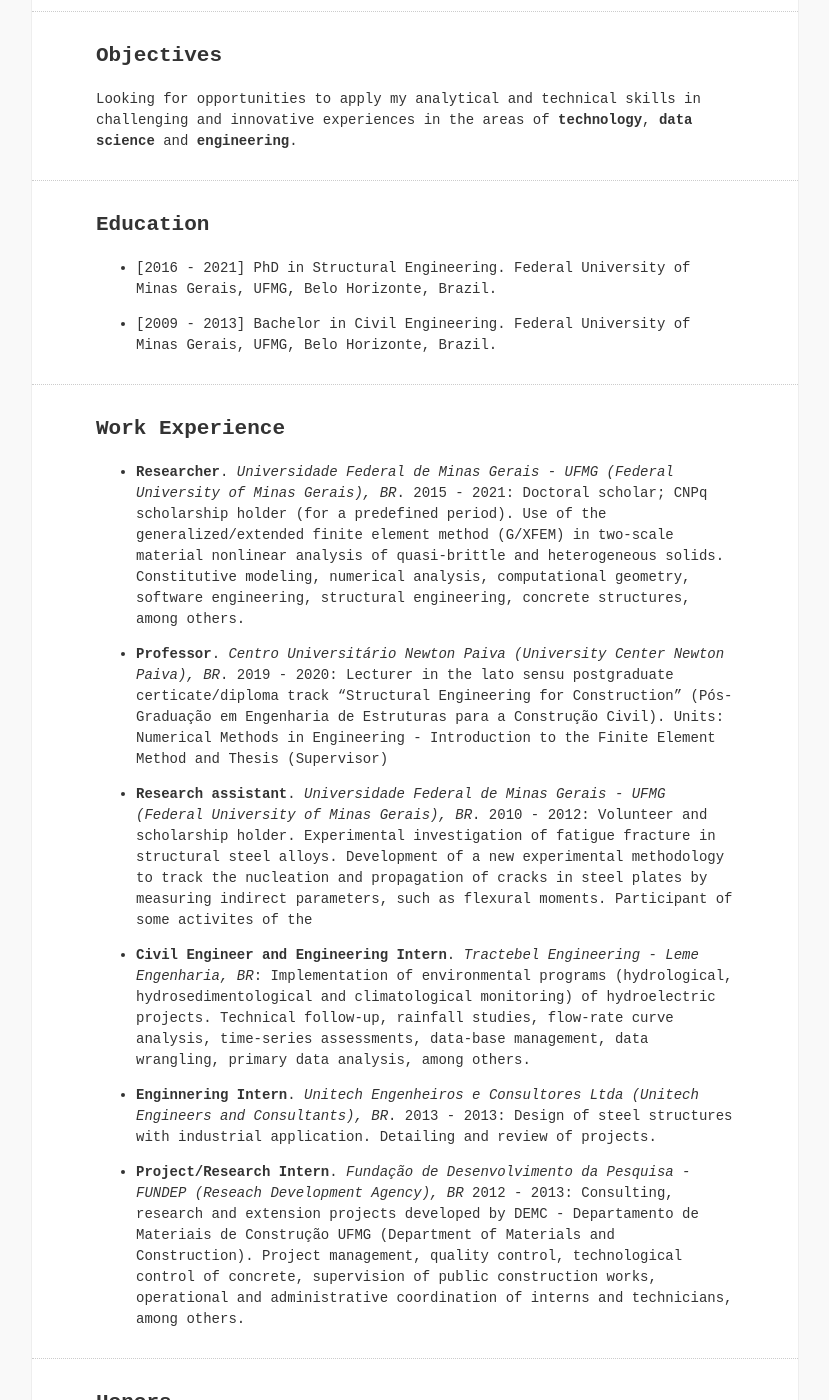
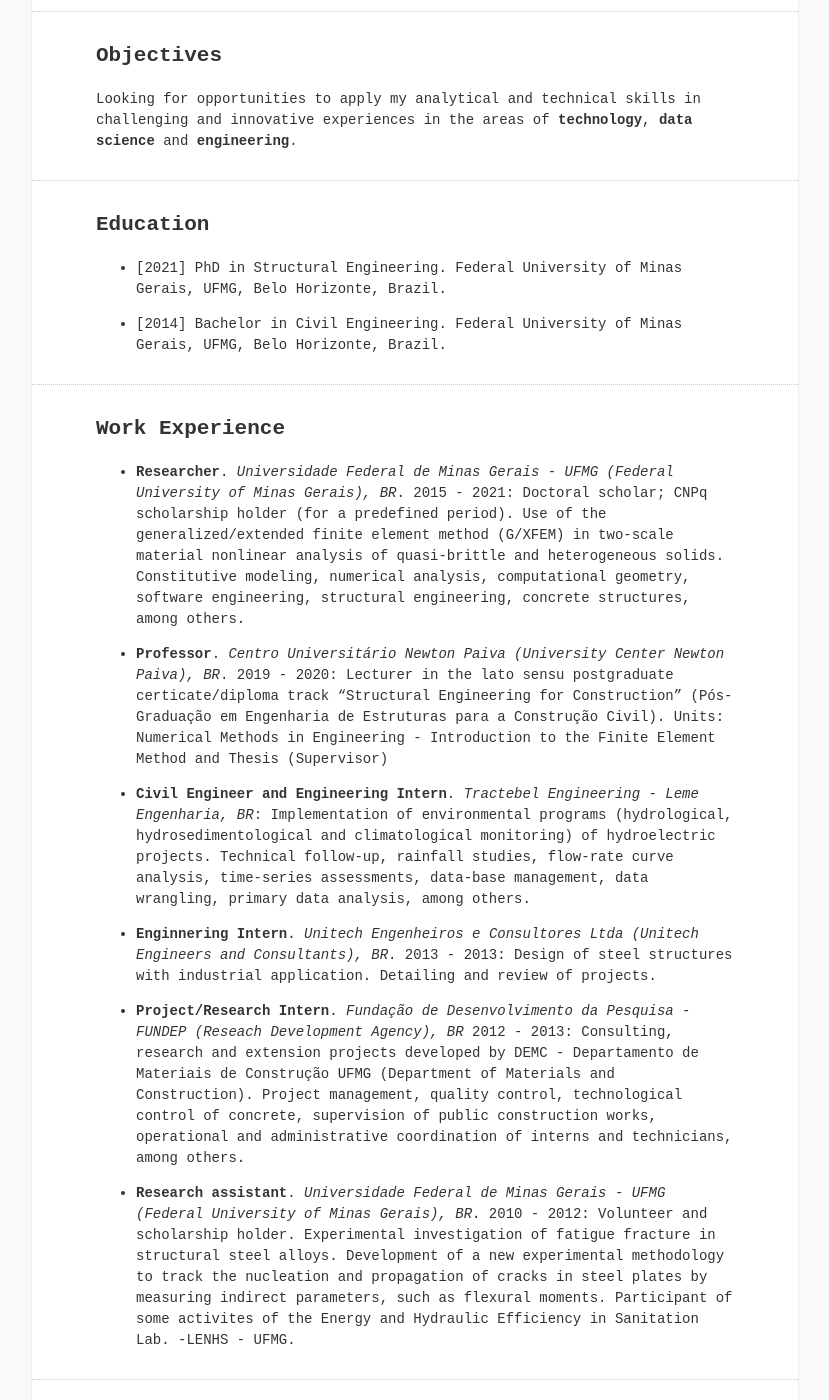
Before and after one commit to hasmonteiro/hasmonteiro.github.io, a Jekyll site: the page built from _pages/cv.md, in a window 1280 px wide and 1400 px high, scrolled down 1692 px. Shown: the whole window, without its empty margins (225-1054 px from the left). Built offline with Jekyll 4.4.1, drawn with Linux system fonts in a browser that asks for light colours; nearby versions of some CDN libraries.

Commit message:
update page cv and pdf; add cv_en pdf

```diff
--- a/_pages/cv.md
+++ b/_pages/cv.md
@@ -40,15 +40,12 @@
 
 Looking for opportunities to apply my analytical and technical skills in challenging and innovative experiences in the areas of __technology__, __data science__ and __engineering__.
 
-
-
-
 ______________________________________________________________________________________
 ## Education
 
-- [2016 - 2021] PhD in Structural Engineering. Federal University of Minas Gerais, UFMG, Belo Horizonte, Brazil.
+- [2021] PhD in Structural Engineering. Federal University of Minas Gerais, UFMG, Belo Horizonte, Brazil.
 
-- [2009 - 2013]	Bachelor in Civil Engineering. Federal University of Minas Gerais, UFMG, Belo Horizonte, Brazil.
+- [2014] Bachelor in Civil Engineering. Federal University of Minas Gerais, UFMG, Belo Horizonte, Brazil.
 
 ______________________________________________________________________________________
 ## Work Experience
@@ -57,13 +54,13 @@
 
 - __Professor__. _Centro Universitário Newton Paiva (University Center Newton Paiva), BR_. 2019 - 2020: Lecturer in the lato sensu postgraduate certicate/diploma track “Structural Engineering for Construction” (Pós-Graduação em Engenharia de Estruturas para a Construção Civil). Units: Numerical Methods in Engineering - Introduction to the Finite Element Method and Thesis (Supervisor)
 
-- __Research assistant__. _Universidade Federal de Minas Gerais - UFMG (Federal University of Minas Gerais), BR_. 2010 - 2012: Volunteer and scholarship holder. Experimental investigation of fatigue fracture in structural steel alloys. Development of a new experimental methodology to track the nucleation and propagation of cracks in steel plates by measuring indirect parameters, such as flexural moments. Participant of some activites of the
-
 - __Civil Engineer and Engineering Intern__. _Tractebel Engineering - Leme Engenharia, BR_: Implementation of environmental programs (hydrological, hydrosedimentological and climatological monitoring) of hydroelectric projects. Technical follow-up, rainfall studies, flow-rate curve analysis, time-series assessments, data-base management, data wrangling, primary data analysis, among others.
 
 - __Enginnering Intern__. _Unitech Engenheiros e Consultores Ltda (Unitech Engineers and Consultants), BR_. 2013 - 2013: Design of steel structures with industrial application. Detailing and review of projects.
 
 - __Project/Research Intern__. _Fundação de Desenvolvimento da Pesquisa - FUNDEP (Reseach Development Agency), BR_ 2012 - 2013:	Consulting, research and extension projects developed by DEMC - Departamento de Materiais de Construção UFMG (Department of Materials and Construction). Project management, quality control, technological control of concrete, supervision of public construction works, operational and administrative coordination of interns and technicians, among others.
+
+- __Research assistant__. _Universidade Federal de Minas Gerais - UFMG (Federal University of Minas Gerais), BR_. 2010 - 2012: Volunteer and scholarship holder. Experimental investigation of fatigue fracture in structural steel alloys. Development of a new experimental methodology to track the nucleation and propagation of cracks in steel plates by measuring indirect parameters, such as flexural moments. Participant of some activites of the Energy and Hydraulic Efficiency in Sanitation Lab. -LENHS - UFMG.
 
 ______________________________________________________________________________________
 ## Honors
```
Also changed, not shown: 1 other file.
